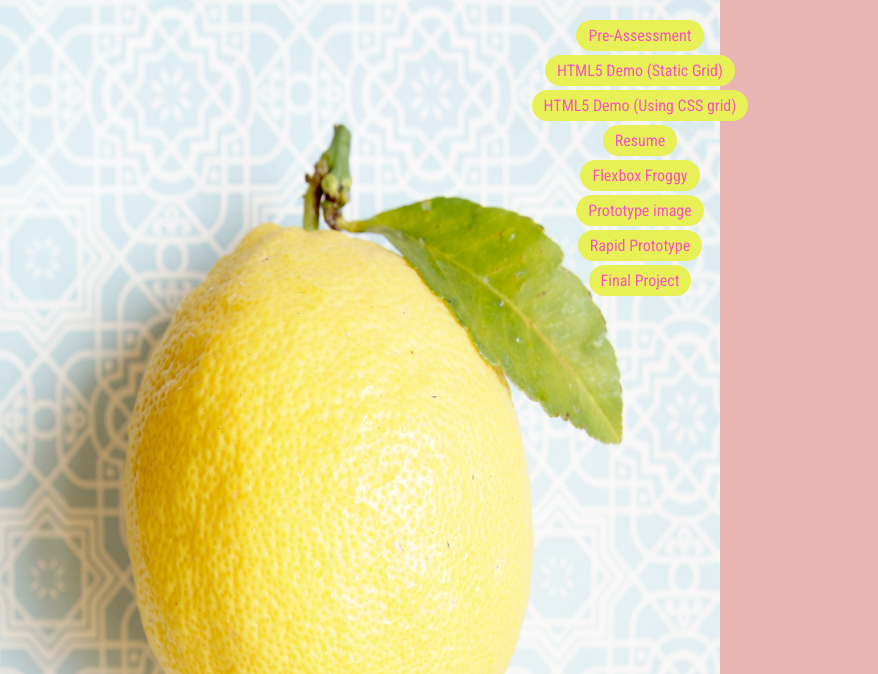
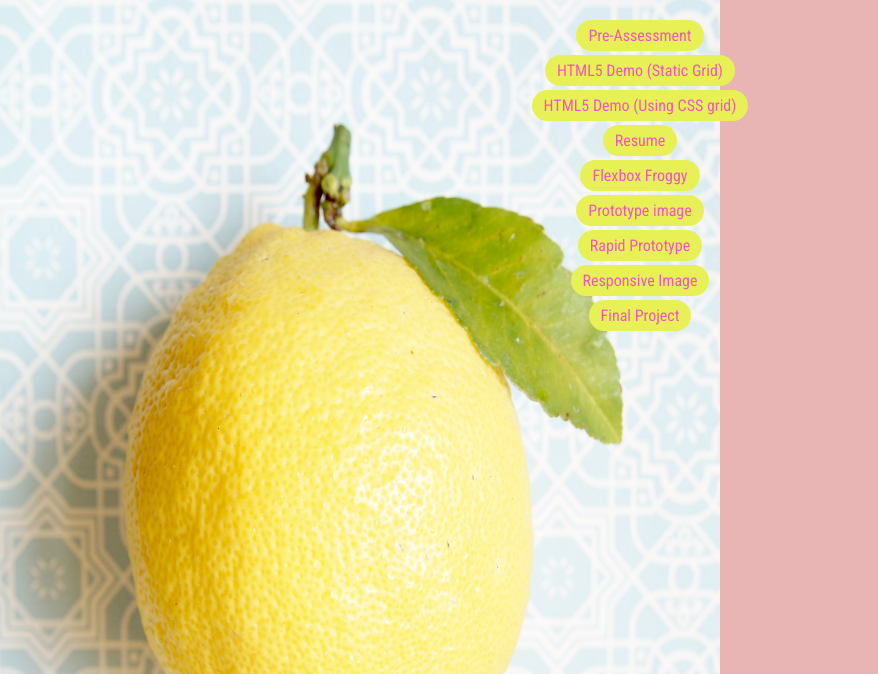
Before and after one commit to trezell/ifsc-3342-2, a plain HTML site: page index.html in a window 1280 px wide. Shown: the part 126-800 px from the top of the page, without its empty margins (0-878 px from the left). Drawn offline with Linux system fonts and the light colour scheme.

Commit message:
main page work

```diff
--- a/index.html
+++ b/index.html
@@ -25,6 +25,7 @@
             <li><a href="assets/img/flexbox.png">Flexbox Froggy</a></li>
             <li><a href="assets/img/prototype.jpg">Prototype image</a></li>
             <li><a href="bootstrap">Rapid Prototype</a></li>
+            <li><a href="srcset">Responsive Image</a></li>
             <li><a href="discovering-emptiness">Final Project</a></li>
         </ul>
     </div>
```
